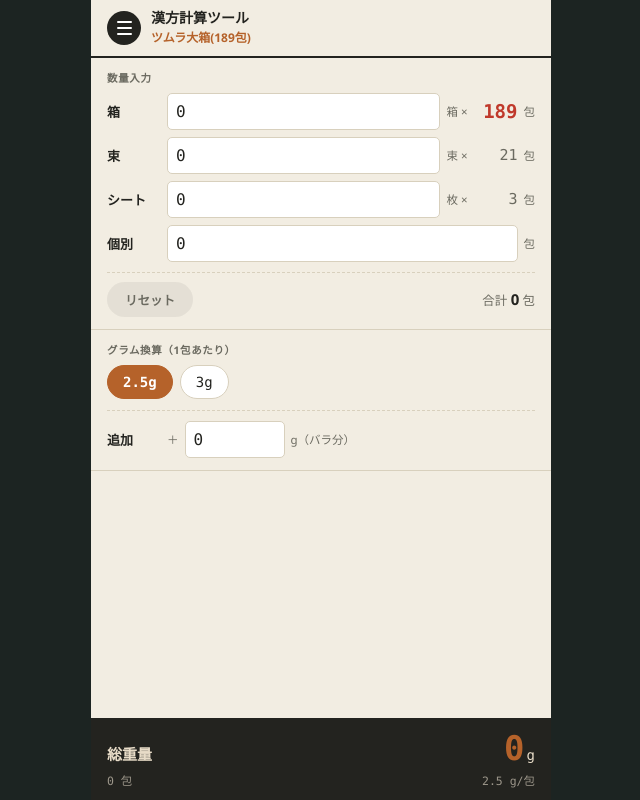
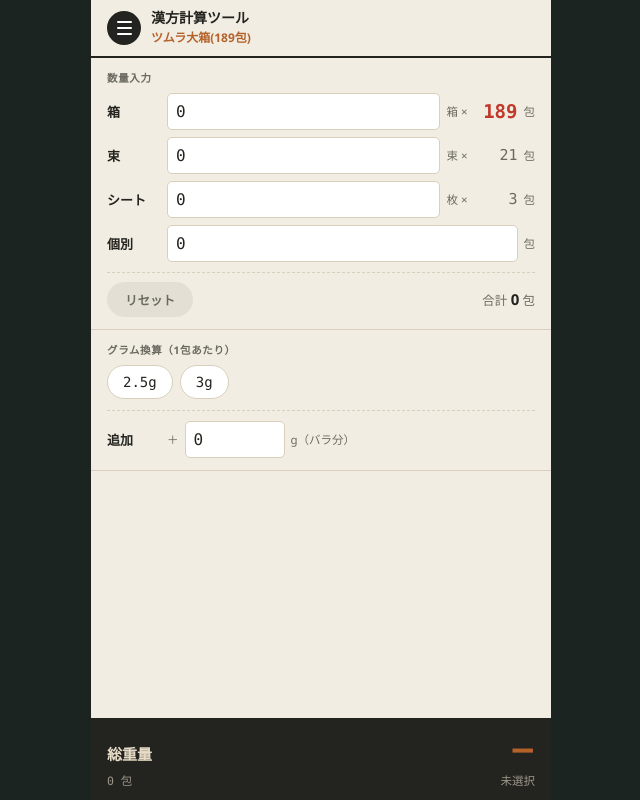
Before and after one commit to carbinolCH3OH/kanpou-calc, a plain HTML site: page index.html in a window 1280 px wide. Both pictures are taken after a click on the button "リセット". Shown: the whole page, without its empty margins (319-959 px from the left). Drawn offline with Linux system fonts and the light colour scheme.

Commit message:
Add files via upload

```diff
--- a/index.html
+++ b/index.html
@@ -528,10 +528,22 @@
   function update(){
     const total = getTotalPieces();
     const extra = num(extraAmount, 0);
-    const grand = total * selectedWeight.v + extra;
 
     totalPiecesEl.textContent = formatNum(total);
     resPieces.textContent = formatNum(total) + ' ' + baseUnitLabel;
+
+    if(!selectedWeight){
+      // No factor chosen (after reset): show placeholder until one is tapped.
+      const hintUnit = weights[0] ? weights[0].u : '';
+      resFactor.textContent = '未選択';
+      resWeight.childNodes[0].nodeValue = '—';
+      resUnit.textContent = '';
+      resultLabelEl.textContent = RESULT_LABELS[hintUnit] || '合計';
+      extraUnitLabel.textContent = (hintUnit || '') + '（バラ分）';
+      return;
+    }
+
+    const grand = total * selectedWeight.v + extra;
     resFactor.textContent = selectedWeight.v + ' ' + selectedWeight.u + '/' + baseUnitLabel
       + (extra > 0 ? '  +' + formatNum(extra) + selectedWeight.u : '');
     resWeight.childNodes[0].nodeValue = formatNum(grand);
@@ -641,6 +653,8 @@
     sheetCount.value = 0;
     looseCount.value = 0;
     extraAmount.value = 0;
+    selectedWeight = null;
+    renderWeights();
     update();
   });
 
```
